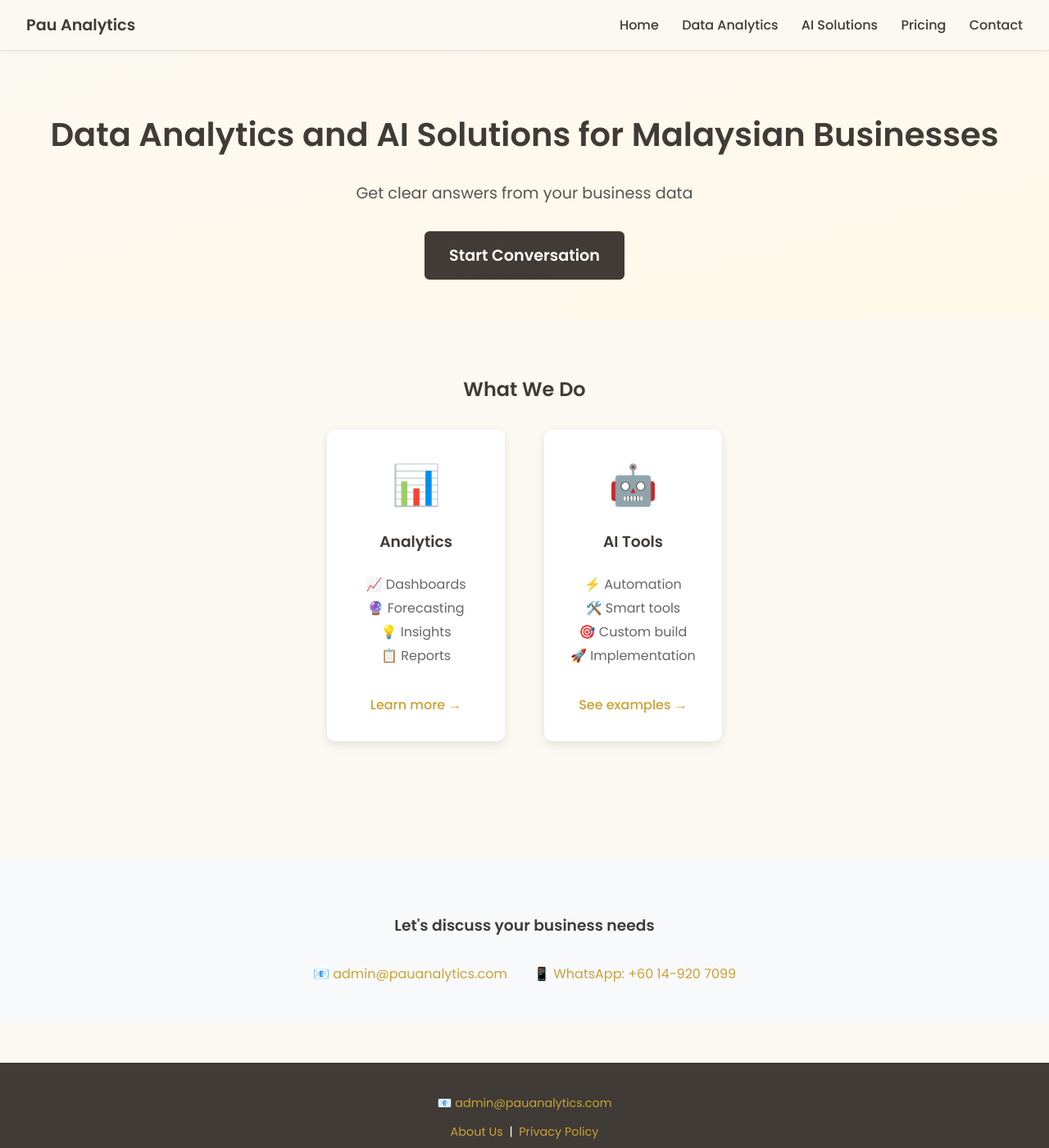
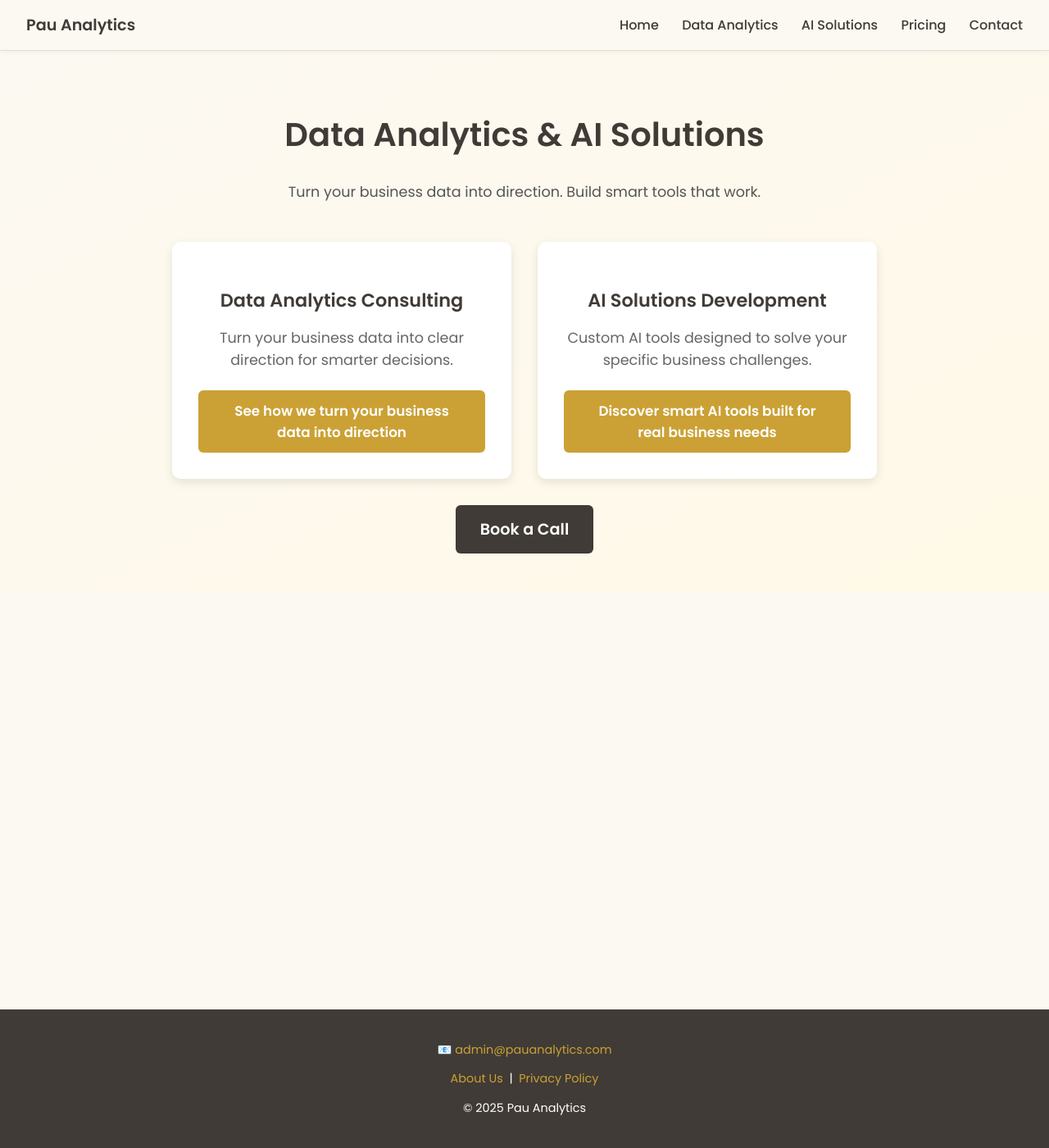
Before and after one commit to lyven81/pinnacles-learning-website, a Jekyll site: the page index.html, which Jekyll copies as it is, in a window 1280 px wide and 1400 px high. Shown: the whole window at 82% size. Built offline with Jekyll 4.4.1, drawn with Linux system fonts in a browser that asks for light colours.

Commit message:
Revert "Redesign homepage with authentic service provider approach"
This reverts commit 35e4c590485c1404a57de9fae019caea2e3a5d91.

```diff
--- a/index.html
+++ b/index.html
@@ -277,6 +277,17 @@
         font-size: 2rem;
       }
 
+      .services-section {
+        flex-direction: column;
+        align-items: center;
+        gap: 1.5rem;
+      }
+
+      .service-card {
+        max-width: 100%;
+        margin: 0 1rem;
+      }
+
       .cta-button {
         font-size: 1rem;
         padding: 10px 20px;
@@ -285,18 +296,6 @@
       .cta-button.primary {
         font-size: 1.1rem;
         padding: 12px 25px;
-      }
-
-      /* Mobile grid layout */
-      div[style*="grid-template-columns: 1fr 1fr"] {
-        grid-template-columns: 1fr !important;
-        gap: 2rem !important;
-      }
-
-      /* Mobile contact section */
-      div[style*="display: flex"][style*="gap: 2rem"] {
-        flex-direction: column !important;
-        gap: 1rem !important;
       }
     }
   </style>
@@ -315,55 +314,27 @@
   </div>
 
   <header>
-    <h1>Data Analytics and AI Solutions for Malaysian Businesses</h1>
-    <p style="font-size: 1.2rem; margin-bottom: 1rem;">Get clear answers from your business data</p>
+    <h1>Data Analytics & AI Solutions</h1>
+    <p>Turn your business data into direction. Build smart tools that work.</p>
+
+    <div class="services-section">
+      <div class="service-card">
+        <h3>Data Analytics Consulting</h3>
+        <p>Turn your business data into clear direction for smarter decisions.</p>
+        <a href="data-analytics.html" class="cta-button">See how we turn your business data into direction</a>
+      </div>
+
+      <div class="service-card">
+        <h3>AI Solutions Development</h3>
+        <p>Custom AI tools designed to solve your specific business challenges.</p>
+        <a href="ai-solutions.html" class="cta-button">Discover smart AI tools built for real business needs</a>
+      </div>
+    </div>
 
     <div class="main-cta">
-      <a href="https://wa.me/60149207099" class="cta-button primary">Start Conversation</a>
+      <a href="https://wa.me/60149207099" class="cta-button primary">Book a Call</a>
     </div>
   </header>
-
-  <div style="max-width: 1000px; margin: 3rem auto; padding: 0 2rem;">
-    <h2 style="text-align: center; color: #403B36; margin-bottom: 2rem;">What We Do</h2>
-
-    <div style="display: grid; grid-template-columns: 1fr 1fr; gap: 3rem; margin-bottom: 3rem;">
-      <div style="background: white; padding: 2rem; border-radius: 10px; box-shadow: 0 4px 12px rgba(0,0,0,0.1); text-align: center;">
-        <div style="font-size: 3rem; margin-bottom: 1rem;">📊</div>
-        <h3 style="color: #403B36; margin-bottom: 1.5rem;">Analytics</h3>
-        <ul style="list-style: none; padding: 0; color: #666; line-height: 1.8;">
-          <li>📈 Dashboards</li>
-          <li>🔮 Forecasting</li>
-          <li>💡 Insights</li>
-          <li>📋 Reports</li>
-        </ul>
-        <a href="data-analytics.html" style="color: #CBA135; text-decoration: none; font-weight: 500; margin-top: 1rem; display: inline-block;">Learn more →</a>
-      </div>
-
-      <div style="background: white; padding: 2rem; border-radius: 10px; box-shadow: 0 4px 12px rgba(0,0,0,0.1); text-align: center;">
-        <div style="font-size: 3rem; margin-bottom: 1rem;">🤖</div>
-        <h3 style="color: #403B36; margin-bottom: 1.5rem;">AI Tools</h3>
-        <ul style="list-style: none; padding: 0; color: #666; line-height: 1.8;">
-          <li>⚡ Automation</li>
-          <li>🛠️ Smart tools</li>
-          <li>🎯 Custom build</li>
-          <li>🚀 Implementation</li>
-        </ul>
-        <a href="ai-solutions.html" style="color: #CBA135; text-decoration: none; font-weight: 500; margin-top: 1rem; display: inline-block;">See examples →</a>
-      </div>
-    </div>
-  </div>
-
-  <div style="background: #f8f9fa; padding: 3rem 2rem; margin: 3rem 0; text-align: center;">
-    <h3 style="color: #403B36; margin-bottom: 1rem;">Let's discuss your business needs</h3>
-    <div style="display: flex; justify-content: center; gap: 2rem; flex-wrap: wrap; margin-top: 2rem;">
-      <div style="color: #666;">
-        📧 <a href="mailto:admin@pauanalytics.com" style="color: #CBA135; text-decoration: none;">admin@pauanalytics.com</a>
-      </div>
-      <div style="color: #666;">
-        📱 <a href="https://wa.me/60149207099" style="color: #CBA135; text-decoration: none;">WhatsApp: +60 14-920 7099</a>
-      </div>
-    </div>
-  </div>
 
   <div class="spacer"></div>
 
```
